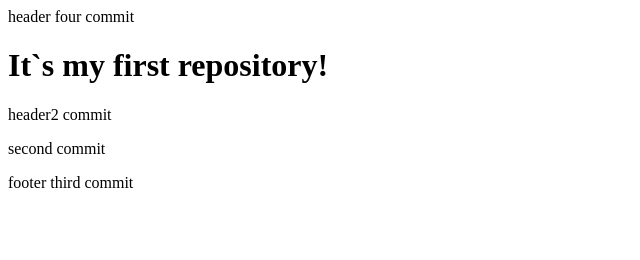
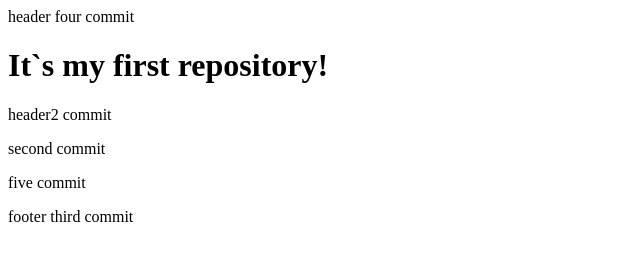
Before and after one commit to aalexblade/test-hw, a plain HTML site: page index.html in a window 1280 px wide. Shown: the whole page, without its empty margins (0-640 px from the left). Drawn offline with Linux system fonts and the light colour scheme.

Commit message:
five commit

```diff
--- a/index.html
+++ b/index.html
@@ -14,6 +14,8 @@
 
     <p class="second">second commit</p>
 
+    <p>five commit</p>
+
 
     <footer>footer third commit</footer>
   </body>
```
